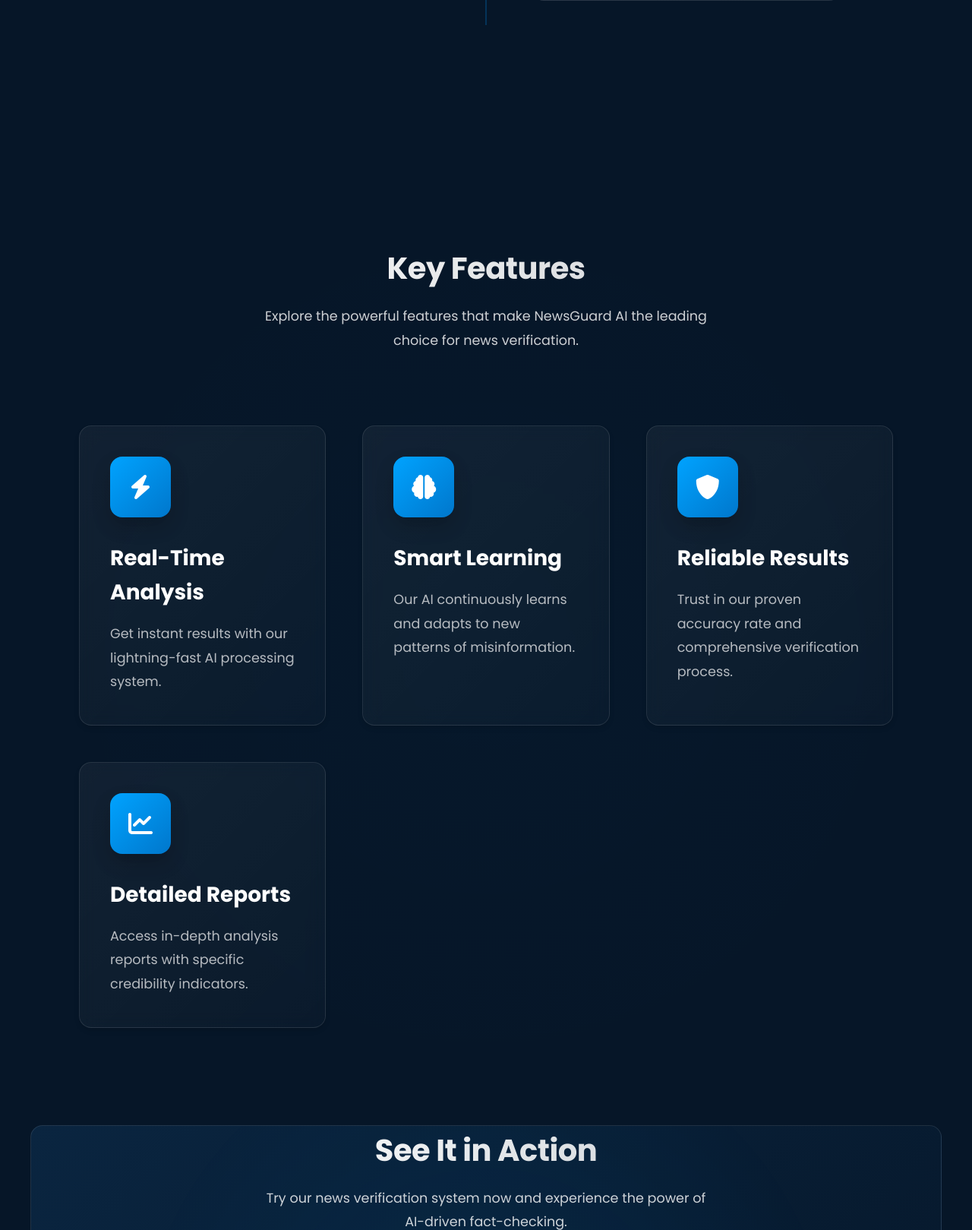
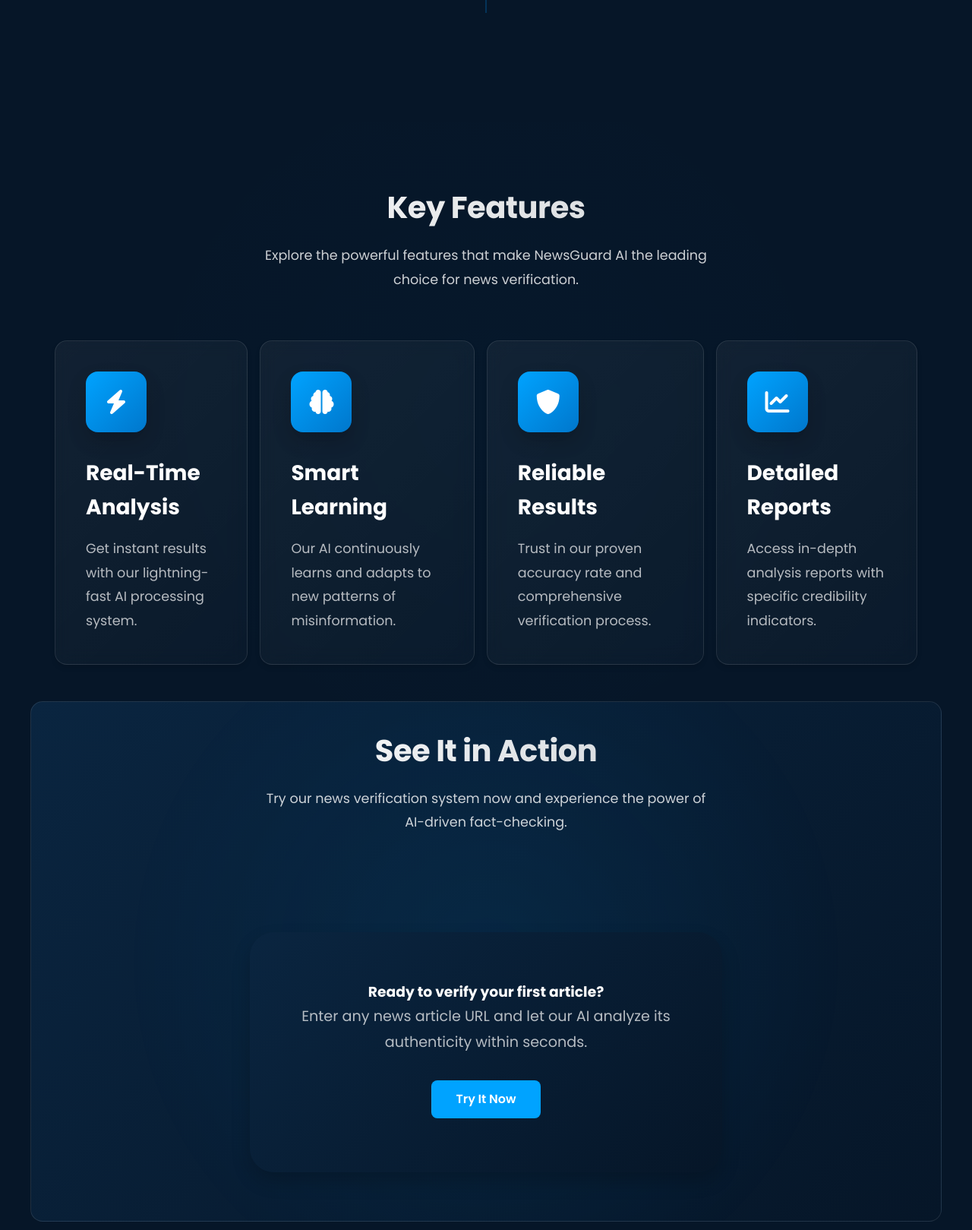
Before and after one commit to VighneshDevHub/NewsGuard-AI, a Flask app: page /how-it-works in a window 1280 px wide. Shown: the part 2165-3784 px from the top of the page at 76% size. Run offline with Flask 3, Linux system fonts and the light colour scheme.

Commit message:
Fix: Alignment of feature-grid

```diff
--- a/static/css/how-it-works.css
+++ b/static/css/how-it-works.css
@@ -73,7 +73,7 @@
 }
 
 .section {
-  padding: 6rem 2rem;
+  padding: 3rem 2rem;
   background: var(--primary-dark);
   position: relative;
   max-width: 1200px;
@@ -90,6 +90,7 @@
   font-size: 2.5rem;
   margin-bottom: 1rem;
   font-weight: 700;
+  margin-top: 2rem;
   background: linear-gradient(
     135deg,
     var(--text-light),
@@ -216,10 +217,10 @@
 }
 
 .features-grid {
-  display: grid;
-  grid-template-columns: repeat(auto-fit, minmax(300px, 1fr));
-  gap: 3rem;
-  padding: 2rem;
+  display: flex;
+  gap: 1rem;
+  max-width: 1800px;
+  padding: 0rem;
   perspective: 1000px;
 }
 
```
